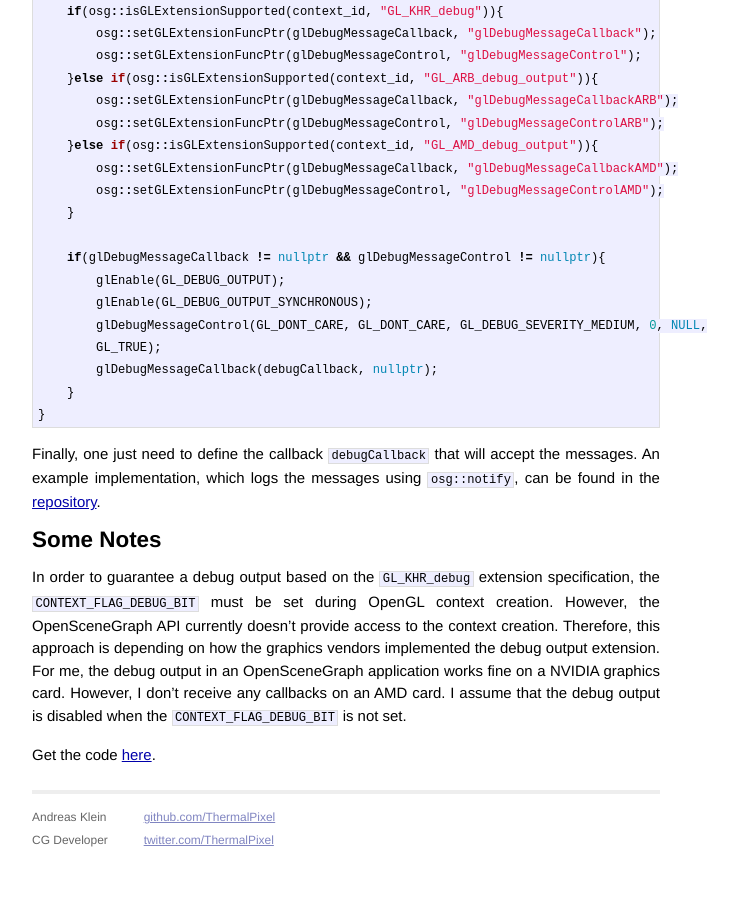
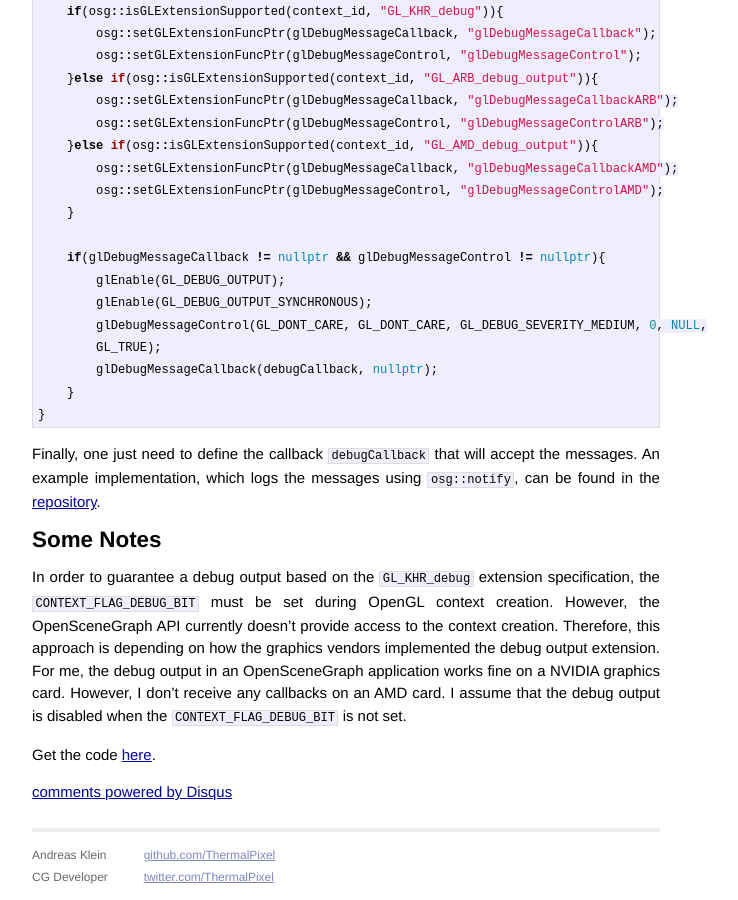
Before and after one commit to ThermalPixel/thermalpixel.github.io, a Jekyll site: the page built from _posts/2014-02-06-gl-khr-debug-in-osg.markdown, in a window 1280 px wide and 900 px high, scrolled down 1240 px. Shown: the whole window, without its empty margins (294-1032 px from the left). Built offline with Jekyll 4.4.1, drawn with Linux system fonts in a browser that asks for light colours; Markdown is read by kramdown in place of the engine named in the settings; comment, search, counter and statistics services are not loaded; before the commit the page ends 2103 px from its top, so only the background shows below that; some of the changed lines change nothing that is shown.

Commit message:
added disqus

```diff
--- a/_layouts/post.html
+++ b/_layouts/post.html
@@ -6,4 +6,21 @@
 
 <div class="post">
 {{ content }}
+
+ <div id="disqus_thread"></div>
+    <script type="text/javascript">
+        /* * * CONFIGURATION VARIABLES: EDIT BEFORE PASTING INTO YOUR WEBPAGE * * */
+        var disqus_shortname = 'thermalpixel'; // required: replace example with your forum shortname
+ 		var disqus_identifier = '{{ page.url }}';
+		var disqus_url = 'http://thermalpixel.github.com{{ page.url }}';
+        /* * * DON'T EDIT BELOW THIS LINE * * */
+        (function() {
+            var dsq = document.createElement('script'); dsq.type = 'text/javascript'; dsq.async = true;
+            dsq.src = '//' + disqus_shortname + '.disqus.com/embed.js';
+            (document.getElementsByTagName('head')[0] || document.getElementsByTagName('body')[0]).appendChild(dsq);
+        })();
+    </script>
+    <noscript>Please enable JavaScript to view the <a href="http://disqus.com/?ref_noscript">comments powered by Disqus.</a></noscript>
+    <a href="http://disqus.com" class="dsq-brlink">comments powered by <span class="logo-disqus">Disqus</span></a>
+
 </div>
```
